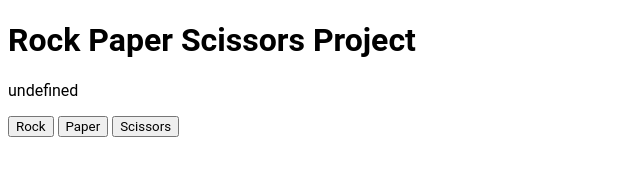
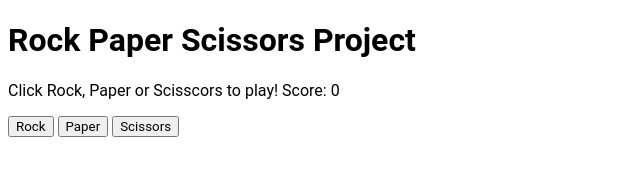
Before and after one commit to neto2022/Rock-Paper-Scissors, a plain HTML site: page index.html in a window 1280 px wide. Shown: the whole page, without its empty margins (0-640 px from the left). Drawn offline with Linux system fonts and the light colour scheme.

Commit message:
Score viewer added

```diff
--- a/index.html
+++ b/index.html
@@ -9,7 +9,9 @@
     <body>
     <h1>Rock Paper Scissors Project</h1>
     <div id="logs">
-
+        <p id="score">
+            0
+        </p>
     </div>
     <button onclick="game('Rock');">Rock</button>
     <button onclick="game('Paper');">Paper</button>
--- a/js/script.js
+++ b/js/script.js
@@ -2,12 +2,16 @@
 // the computer returns randomically rock, paper or scissors
 // and checks who won or ended up on a draw!
 //Display the running score, and announce a winner of the game once one player reaches 5 points.
-let playerSelection;
+
+var playerSelection;
+var result = "Click Rock, Paper or Scisscors to play!";
+var score = 0;
+var p1 = document.getElementById('score');
 
 function getComputerChoice() {
     let computerTurn;
     while (1) {
-        computerTurn = Math.random()*10;
+        computerTurn = Math.random()*3;
         if (computerTurn >= 1 && computerTurn<=3) {
             computerTurn =  Math.round(computerTurn, 3);
             break;
@@ -16,16 +20,25 @@ function getComputerChoice() {
     return computerTurn;
 }
 
+function scores() {
+    if (score < 5) {
+        return score++
+    }
+}
+
 function playRound() {
+
     computerSeletion = getComputerChoice();
     if (playerSelection == 1 && computerSeletion == 1 ) {
         return result = "Draw! Nobody Wins...";
     } else if (playerSelection == 1 && computerSeletion == 2) {
         return result = "Lose! Paper beats Rock";
     } else if (playerSelection == 1 && computerSeletion == 3) {
+        scores(score);
         return result = "Win! Rock beats Scissor";
 
     } else if (playerSelection == 2 && computerSeletion == 1 ) {
+        scores(score);
         return result = "Win! Papers beats Rock";
     } else if (playerSelection == 2 && computerSeletion == 2) {
         return result = "Draw! Nobody Wins...";
@@ -35,19 +48,16 @@ function playRound() {
     } else if (playerSelection == 3 && computerSeletion == 1 ) {
         return result = "Lose! Rock beats Scissor";
     } else if (playerSelection == 3 && computerSeletion == 2) {
+        scores(score);
         return result = "Win! Rock beats Paper";
     } else if (playerSelection == 3 && computerSeletion == 3) {
         return result = "Draw! Nobody Wins...";
     }
+
 }
-var result;
-
-let logsOnDiv = document.getElementById("logs");
-const p1 = document.createElement('p');
 
 
 function game(arg) {
-    console.log(arg)
     if (arg == 'Rock' ) {
         playerSelection = 1;
     } else if (arg == "Paper") {
@@ -56,11 +66,13 @@ function game(arg) {
         playerSelection = 3;
     }
     playRound(playerSelection);
-    console.log(result,'1')
-    var contentp1 = document.createTextNode(result);
-    p1.appendChild(contentp1);
-    p1.setAttribute('id', 'score');
-    logsOnDiv.appendChild(p1);
-    document.body.insertBefore(p1, logsOnDiv);
+
+    var p1 = document.getElementById('score');
+    if (score == 5) {
+        p1.textContent = "You Won! End of the game!" + " Score: "+ score;
+    }else{
+        p1.textContent = result + " Score: "+ score;
+    }
+
 }
 game();
```
